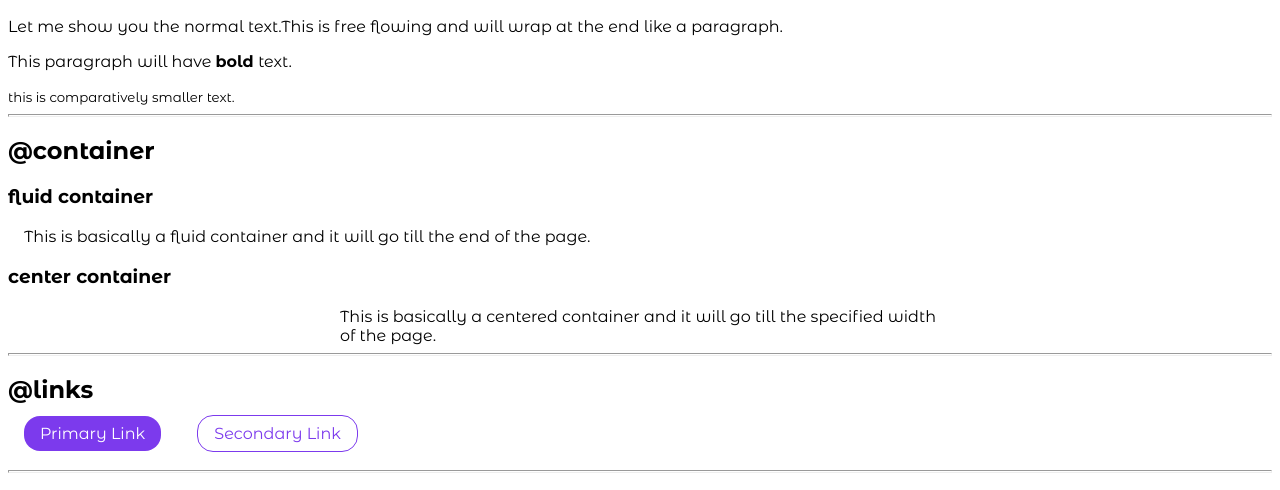
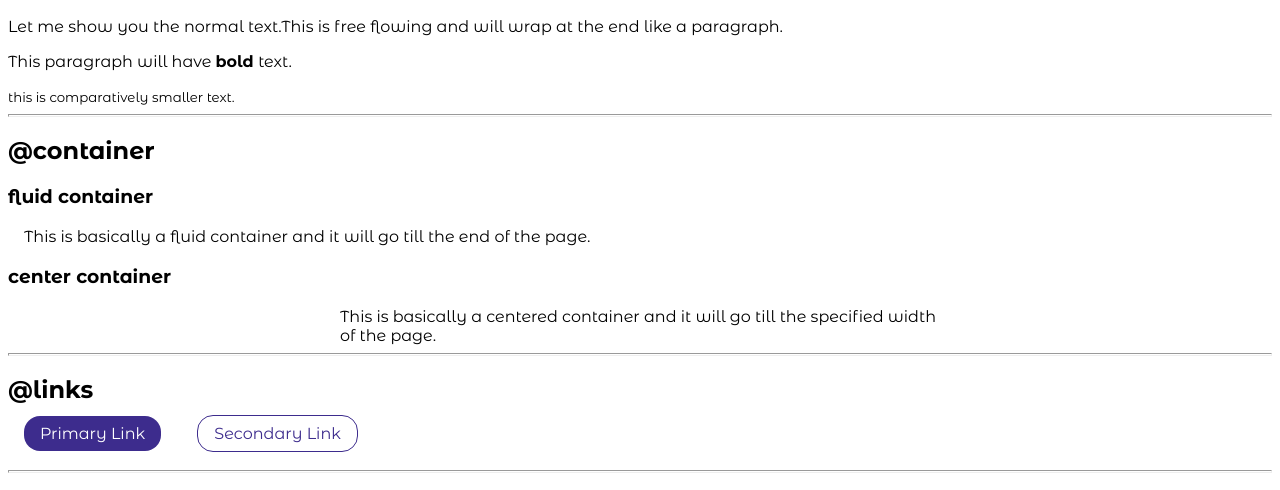
Before and after one commit to suneha11/portfolio, a plain HTML site: page index.html in a window 1280 px wide. Shown: the part 283-773 px from the top of the page. Drawn offline with Linux system fonts and the light colour scheme.

```diff
--- a/styles.css
+++ b/styles.css
@@ -1,7 +1,7 @@
 @import url('https://fonts.googleapis.com/css2?family=Montserrat+Alternates:wght@400;700&display=swap');
 
 :root{
-    --primary-color:#7c3aed;
+    --primary-color:#3D2C8D;
 }
 
 body{
```
